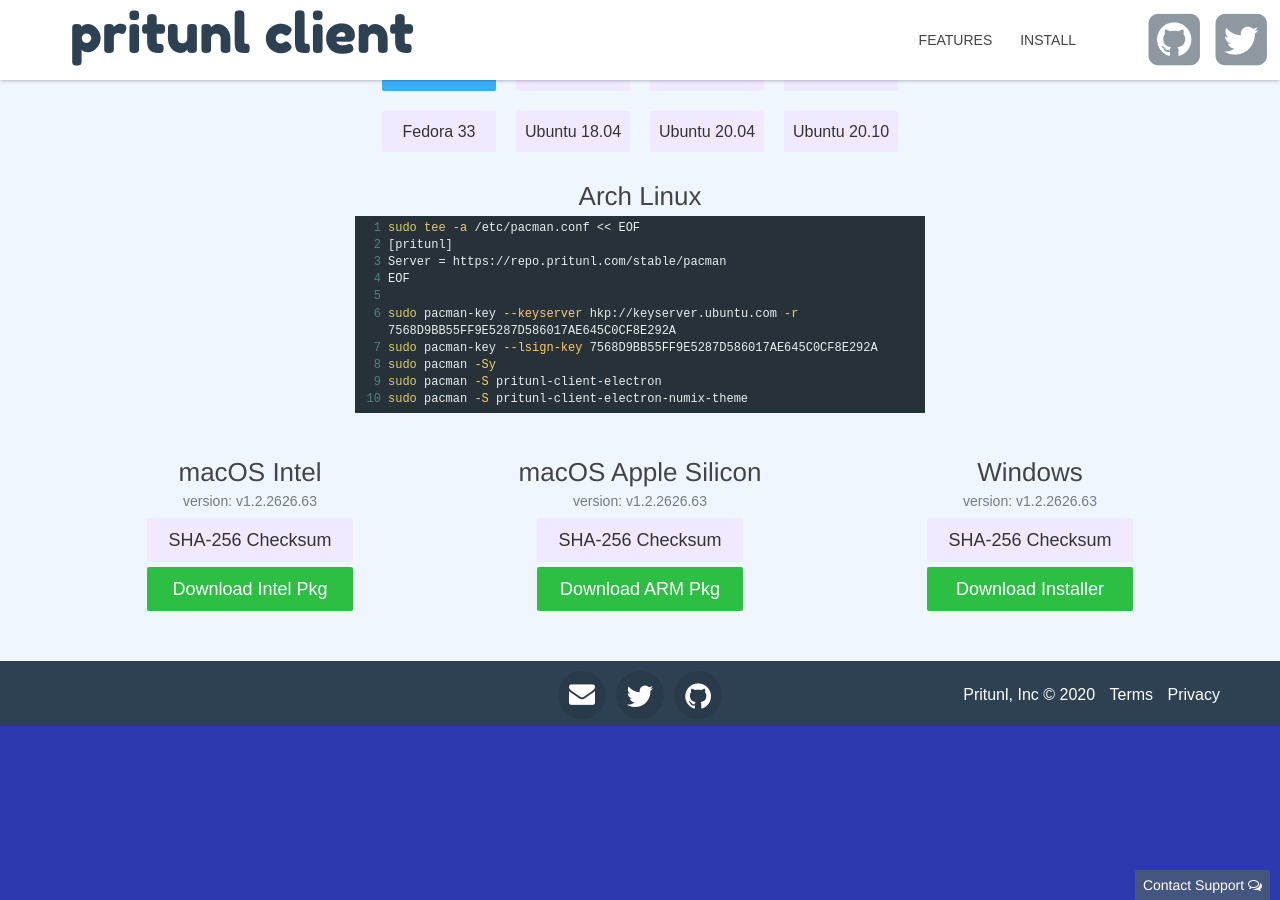
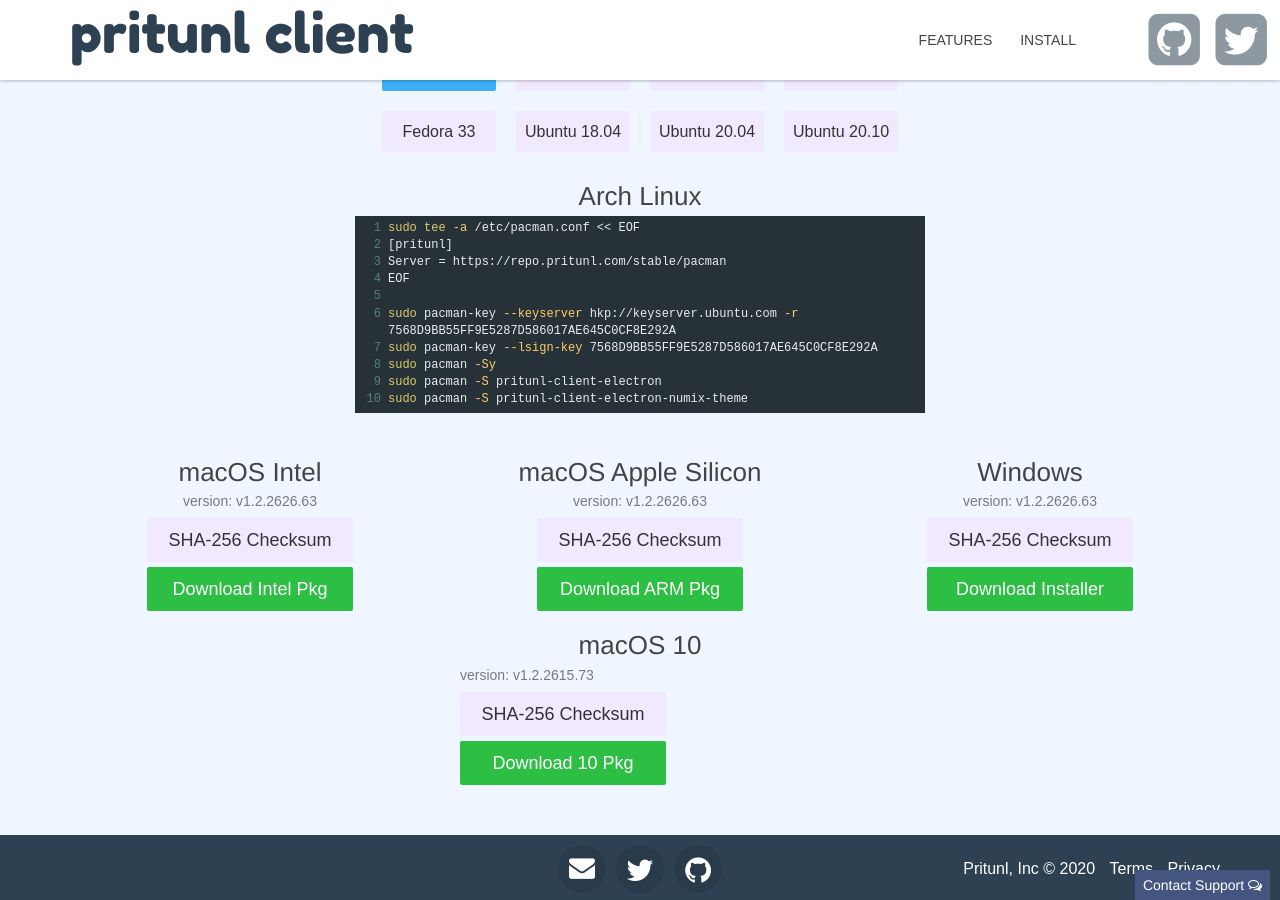
Before and after one commit to pritunl/client.pritunl.github.io, a Jekyll site: the page built from index.html, in a window 1280 px wide and 900 px high, scrolled down 2843 px. Built offline with Jekyll 4.4.1, drawn with Linux system fonts in a browser that asks for light colours; nearby versions of some CDN libraries; some web fonts are replaced.

Commit message:
Add macos 10 info

```diff
--- a/index.html
+++ b/index.html
@@ -229,5 +229,13 @@
           <a class="client-download btn btn-lg btn-success" href="https://github.com/pritunl/pritunl-client-electron/releases/download/1.2.2626.63/Pritunl.exe">Download Installer</a>
         </div>
       </div>
+      <div class="row">
+        <div class="item col-md-4 col-sm-12 col-xs-12 col-md-offset-4">
+          <h3 class="title text-center client-title">macOS 10</h3>
+          <div class="client-ver">version: v1.2.2615.73</div>
+          <a class="client-sum btn btn-lg btn-default" href="https://raw.githubusercontent.com/pritunl/pritunl-client-electron/master/SHA256" target="_blank">SHA-256 Checksum</a><br>
+          <a class="client-download btn btn-lg btn-success" href="https://github.com/pritunl/pritunl-client-electron/releases/download/1.2.2615.73/Pritunl.pkg.zip">Download 10 Pkg</a>
+        </div>
+      </div>
     </div>
   </section>
```
